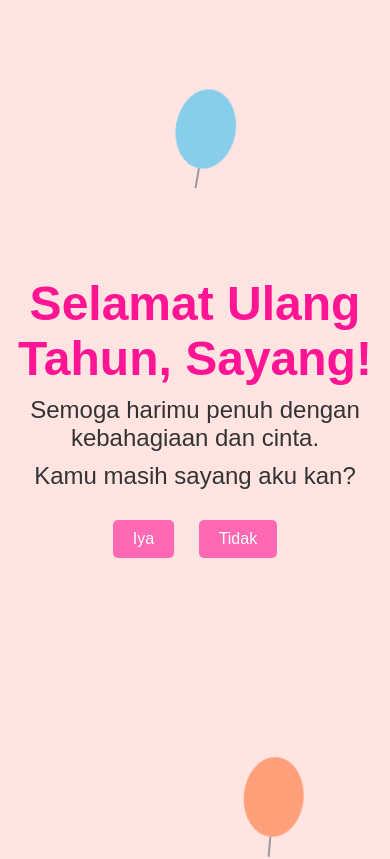
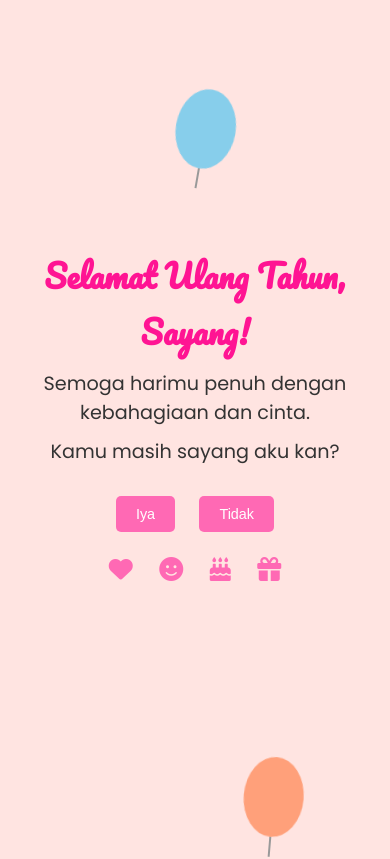
Before and after one commit to Phaiz12/card, a plain HTML site: page index.html in a window 390 px wide. Shown: the top 859 px of the page. Drawn offline with Linux system fonts and the light colour scheme.

Commit message:
Add files via upload

```diff
--- a/index.html
+++ b/index.html
@@ -4,6 +4,13 @@
     <meta charset="UTF-8">
     <meta name="viewport" content="width=device-width, initial-scale=1.0">
     <title>Selamat Ulang Tahun</title>
+
+    <!-- Link Google Fonts -->
+    <link rel="stylesheet" href="https://fonts.googleapis.com/css2?family=Pacifico&family=Poppins:wght@300;400&display=swap">
+
+    <!-- Link Font Awesome untuk ikon -->
+    <link rel="stylesheet" href="https://cdnjs.cloudflare.com/ajax/libs/font-awesome/6.0.0-beta3/css/all.min.css">
+
     <style>
         body {
             margin: 0;
@@ -13,7 +20,7 @@
             align-items: center;
             height: 100vh;
             background-color: #ffe4e1;
-            font-family: 'Arial', sans-serif;
+            font-family: 'Poppins', sans-serif;
             overflow: hidden;
         }
         .content {
@@ -22,6 +29,7 @@
             z-index: 1;
         }
         h1 {
+            font-family: 'Pacifico', cursive;
             font-size: 3rem;
             color: #ff1493;
             margin: 0;
@@ -96,6 +104,53 @@
             75% { transform: translateX(-5px); }
             100% { transform: translateX(0); }
         }
+
+        /* Ikon lucu */
+        .icons {
+            font-size: 2rem;
+            margin-top: 20px;
+            color: #ff69b4;
+        }
+        .icons i {
+            margin: 0 10px;
+            animation: bounce 2s infinite;
+        }
+        @keyframes bounce {
+            0%, 100% {
+                transform: translateY(0);
+            }
+            50% {
+                transform: translateY(-10px);
+            }
+        }
+
+        /* Boneka bergerak */
+        .doll {
+            margin-top: 20px;
+        }
+        .doll img {
+            width: 200px;
+            animation: bounce 2s infinite;
+        }
+
+        /* Responsif untuk mobile */
+        @media (max-width: 600px) {
+            h1 {
+                font-size: 2rem;
+            }
+            p {
+                font-size: 1.2rem;
+            }
+            button {
+                font-size: 0.9rem;
+            }
+            .icons {
+                font-size: 1.5rem;
+            }
+            .doll img {
+                width: 150px;
+            }
+        }
     </style>
 </head>
 <body>
@@ -103,11 +158,21 @@
         <h1>Selamat Ulang Tahun, Sayang!</h1>
         <p>Semoga harimu penuh dengan kebahagiaan dan cinta.</p>
         <p>Kamu masih sayang aku kan?</p>
+
+        <!-- Tombol interaktif -->
         <div class="buttons">
             <button id="yesBtn">Iya</button>
             <button id="noBtn">Tidak</button>
         </div>
         <p id="messageNo">Tidak boleh, kamu harus jawab iya!</p>
+
+        <!-- Ikon lucu -->
+        <div class="icons">
+            <i class="fas fa-heart"></i>
+            <i class="fas fa-smile"></i>
+            <i class="fas fa-birthday-cake"></i>
+            <i class="fas fa-gift"></i>
+        </div>
     </div>
 
     <div class="balloon" style="background-color: #ff69b4; left: 20%; animation-delay: 0s;"></div>
@@ -123,7 +188,13 @@
         yesBtn.addEventListener("click", function() {
             document.body.innerHTML = `
                 <div style="text-align: center; margin-top: 20%;">
-                    <h1>Aku juga sayang kamu ❤️</h1>
+                    <h1>Aku juga sayang kamu❤️</h1>
+                    <i class="fas fa-heart" style="font-size: 5rem; color: #ff1493;"></i>
+
+                    <!-- Boneka bergerak -->
+                    <div class="doll">
+                        <img src="https://media.giphy.com/media/3o6gEdheDE1eFrX8iE/giphy.gif" alt="Boneka Bergerak">
+                    </div>
                 </div>
             `;
         });
```
